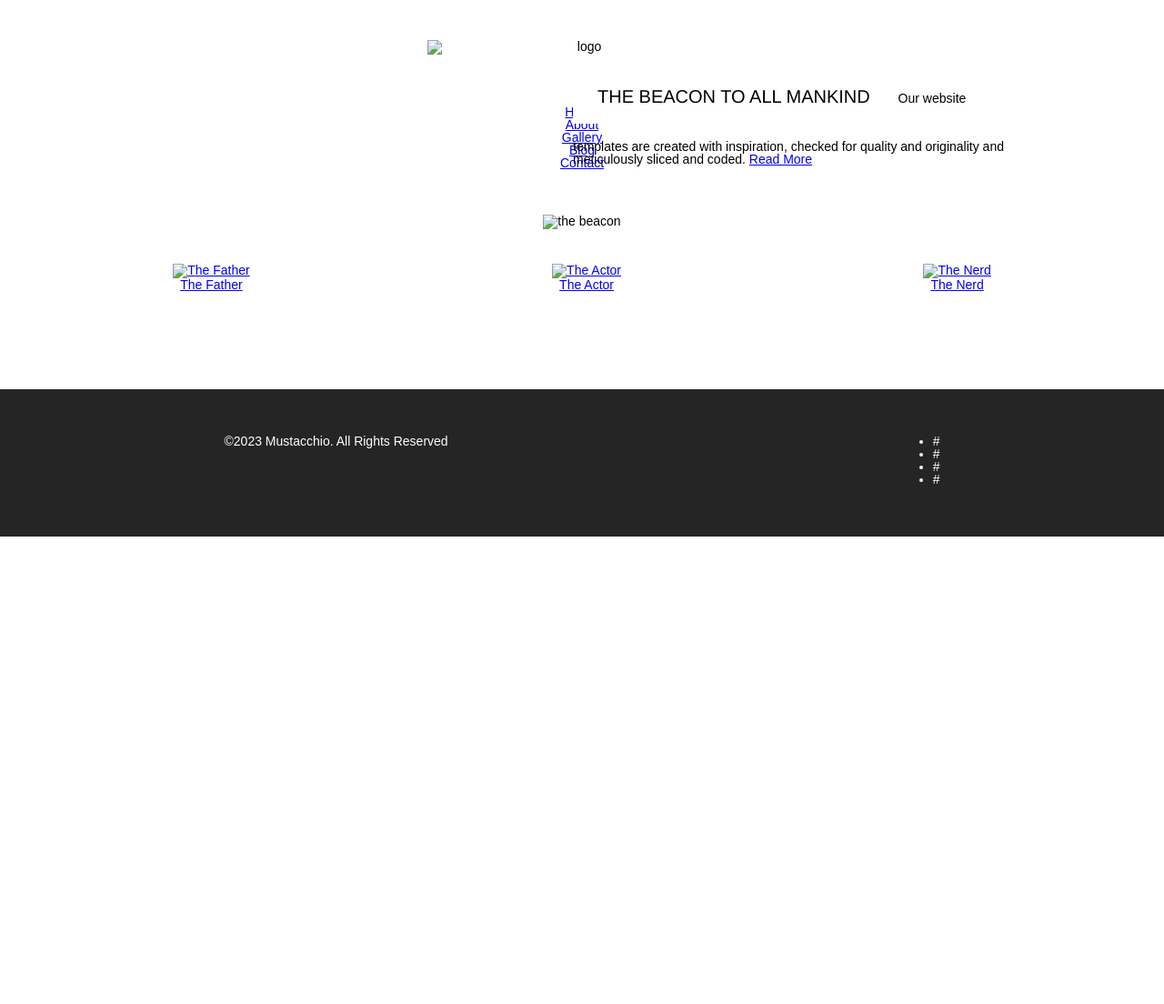
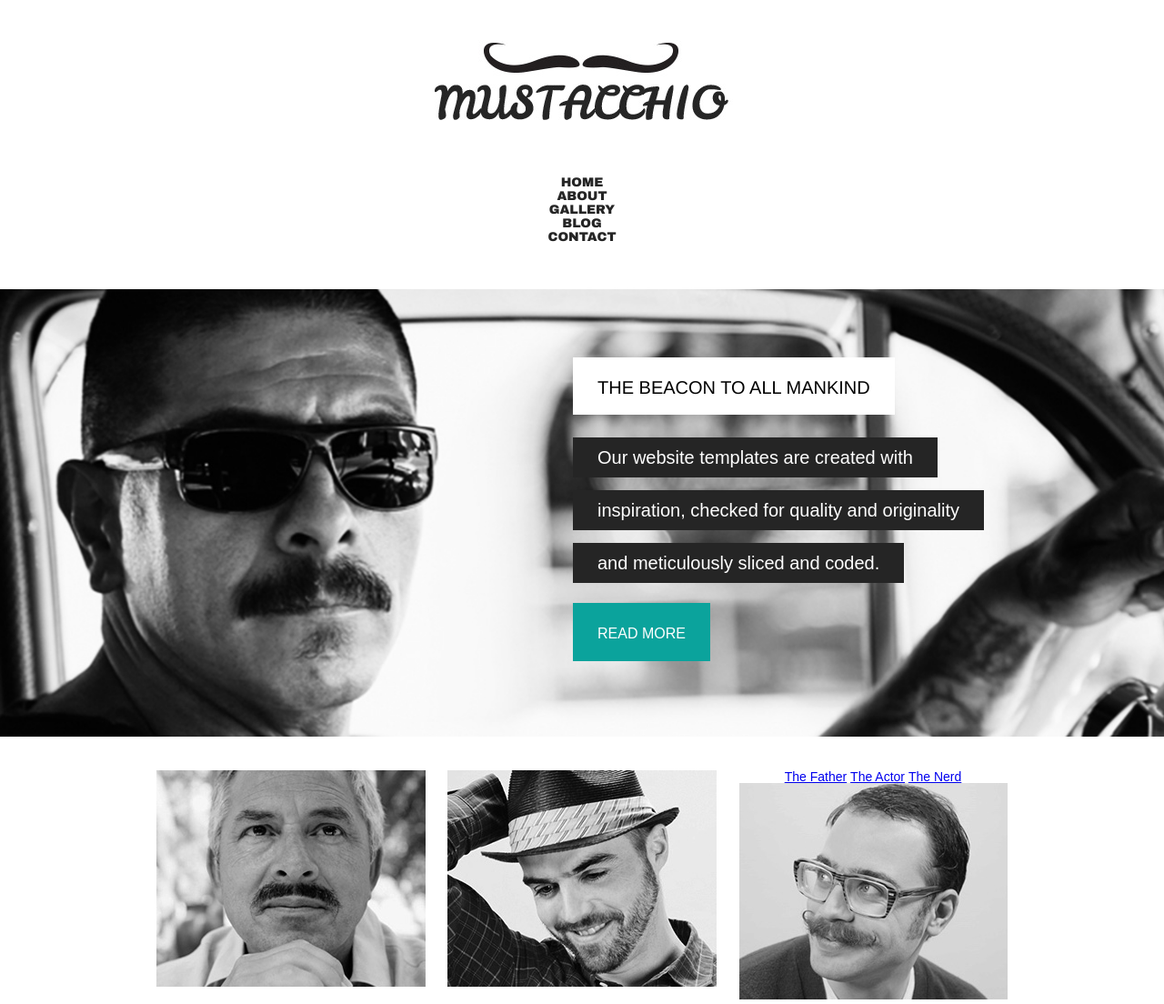
Before and after one commit to Urpiccha/ACA_web101_matt_hartman, a plain HTML site: page myPortfolio/src/Index/hair.html in a window 1280 px wide. Shown: the top 1104 px of the page at 91% size. Before the commit the page ends 800 px from the top, so only its background shows below. Drawn offline with Linux system fonts and the light colour scheme.

Commit message:
retooling

```diff
--- a/myPortfolio/src/Index/hair.html
+++ b/myPortfolio/src/Index/hair.html
@@ -5,11 +5,11 @@
 		<meta name="viewport" content="width=device-width, initial-scale=1.0" />
 		<meta http-equiv="X-UA-Compatible" content="ie=edge" />
 		<link rel="stylesheet" href="../styles/hair-style.css" />
-		<title>Document</title>
+		<title>Mustache Enthusiast</title>
 	</head>
 	<header>
 		<div id="header">
-			<img src="/stache-logo.jpg" alt="logo" class="logo" />
+			<img src="../Images/logo.jpg" alt="logo" class="logo" />
 			<span id="mobile-nav"></span>
 			<ul id="navigation">
 				<li><a href="#">Home</a></li>
@@ -28,7 +28,7 @@
 	<body>
 		<div id="body">
 			<div id="beacon">
-				<img src="/the-beacon.jpg" alt="the beacon" />
+				<img src="../Images/the-beacon.jpg" alt="the beacon" />
 				<div>
 					<h2>THE BEACON TO ALL MANKIND</h2>
 					<span>Our website templates are created with</span>
@@ -39,15 +39,15 @@
 			</div>
 			<ul class="dudes">
 				<a href="#">
-					<li><img src="/the-father.jpg" alt="The Father" /></li>
+					<li><img src="../Images/the-father.jpg" alt="The Father" /></li>
 					<span>The Father</span></a
 				>
 				<a href="#">
-					<li><img src="/the-actor.jpg" alt="The Actor" /></li>
+					<li><img src="../Images/the-actor.jpg" alt="The Actor" /></li>
 					<span>The Actor</span></a
 				>
 				<a href="#">
-					<li><img src="/the-nerd.jpg" alt="The Nerd" /></li>
+					<li><img src="../Images/the-nerd.jpg" alt="The Nerd" /></li>
 					<span>The Nerd</span></a
 				>
 			</ul>
@@ -57,11 +57,12 @@
 		<div id="footer">
 			<p>&copy;2023 Mustacchio. All Rights Reserved</p>
 			<ul>
-				<li>#</li>
-				<li>#</li>
-				<li>#</li>
-				<li>#</li>
+				<li><a href="#" id="twitter"></a>twitter</li>
+				<li><a href="#" id="facebook"></a>facebook</li>
+				<li><a href="#" id="googleplus"></a>googleplus</li>
+				<li><a href="#" id="pintrest"></a>pintrest</li>
 			</ul>
 		</div>
 	</footer>
+	<div id="margin"></div>
 </html>
--- /dev/null
+++ b/myPortfolio/src/Styles/Portfolio.css
@@ -0,0 +1,137 @@
+body {
+	background: firebrick;
+	font-family: "Germania One", cursive;
+}
+
+header {
+	font-family: "Nosifer", cursive;
+	font-weight: 4000;
+	color: hotpink;
+	background: black;
+	border: 20px hotpink double;
+	display: flex;
+	justify-content: center;
+}
+
+.nav {
+	background-color: yellow;
+	color: black;
+	list-style: none;
+	text-align: right;
+	padding: 20px 0 20px 0;
+}
+
+.nav > li {
+	display: inline-block;
+	padding: 0 25px 0 25px;
+}
+
+.nav > li > a {
+	text-decoration: none;
+	color: red;
+}
+
+.container {
+	border: 5px dodgerblue solid;
+	/* margin-top: 40px;
+	margin-bottom: 80px; */
+	margin: 40px 20px 80px 20px;
+	padding: 25px;
+}
+
+.container > article {
+	display: flex;
+	justify-content: space-around;
+	flex-flow: row wrap;
+}
+
+.container-2 > article {
+	border: 10px dodgerblue double;
+	display: grid;
+	grid-template-columns: 33% 33% 33%;
+	padding: 20px;
+	margin: 10px;
+	width: 300px;
+}
+
+.container-2 > a {
+	list-style: none;
+	padding: 30px;
+}
+
+.container-2 > h3 {
+	padding-top: 30px;
+	margin: auto;
+}
+
+.container-3 {
+	display: inline-flex;
+	flex-direction: row-reverse;
+}
+
+.container-3 > article {
+	border: 10px dodgerblue double;
+	display: grid;
+	grid-template-columns: 33% 33% 33%;
+	padding: 20px;
+	margin: 10px;
+	width: 300px;
+}
+
+.container-3 > a {
+	list-style: none;
+	padding: 30px;
+}
+
+.container-3 > h3 {
+	padding-top: 30px;
+	margin: auto;
+}
+
+section {
+	display: flex;
+	flex-direction: row;
+	justify-content: space-between;
+}
+
+#info {
+	float: right;
+}
+
+a {
+	list-style: none;
+}
+
+footer {
+	font-family: "Nosifer", cursive;
+	border: 4px double dodgerblue;
+	margin: 80px;
+	width: 160px;
+	padding: 3px;
+}
+
+@media (min-width: 414px) {
+	.iframe-container {
+		position: relative;
+		width: 100%;
+		padding-bottom: 56.25%;
+		height: 0;
+	}
+
+	.iframe-container > iframe {
+		position: absolute;
+		top: 0;
+		width: 100%;
+		height: 100%;
+	}
+
+	footer {
+		display: flex;
+		flex-flow: row wrap;
+	}
+
+	.container-3 {
+		display: flex;
+		flex-flow: row wrap;
+	}
+}
--- a/myPortfolio/src/Styles/hair-style.css
+++ b/myPortfolio/src/Styles/hair-style.css
@@ -2,26 +2,36 @@ html {
 	display: block;
 }
 
-header {
+div {
+	display: block;
+}
+
+ul {
+	display: block;
+	list-style-type: disc;
+	margin-block-start: 1em;
+	margin-block-end: 1em;
+	margin-inline-start: 0px;
+	margin-inline-end: 0px;
+	padding-inline-start: 40px;
+}
+
+body {
+	background: #fff;
+	font-family: Arial, Helvetica, sans-serif;
+	font-size: 14px;
+	font-weight: normal;
+	line-height: 1;
+	margin: 0;
+	min-width: 960px;
+	padding: 0;
+}
+
+#header {
 	margin: 0 auto;
 	padding: 44px 0 50px;
 	text-align: center;
 	width: 960px;
-}
-
-.dudes {
-	display: flex;
-	flex-direction: row;
-	justify-content: space-around;
-	list-style: none;
-	padding: 24px;
-}
-
-#header > .logo {
-	display: block;
-	margin: 0 auto;
-	padding: 0;
-	width: 340px;
 }
 
 #header ul {
@@ -36,16 +46,66 @@ header {
 	padding: 0 19px;
 }
 
+#header ul li a {
+	color: #252525;
+	font-family: "Arial Black", Gadget, sans-serif;
+	font-size: 14px;
+	font-weight: normal;
+	margin: 0;
+	padding: 0 0 3px;
+	text-decoration: none;
+	text-transform: uppercase;
+}
+
+#header ul li a:hover,
+#header ul li.selected a {
+	color: #0ba39c;
+}
+
+/* .dudes {
+	display: flex;
+	flex-direction: row;
+	justify-content: space-around;
+	list-style: none;
+	padding: 24px;
+} */
+
+#header > .logo {
+	display: block;
+	margin: 0 auto;
+	padding: 0;
+	width: 340px;
+}
+
 #body {
 	margin: 0;
 	padding: 0 0 30px;
 	text-align: center;
 }
 
+#body > div {
+	margin: 0 auto;
+	padding: 0;
+	width: 960px;
+}
+
+#beacon {
+	display: flex;
+	flex-direction: row wrap;
+}
+
 #body #beacon {
 	margin: 0 0 13px;
 	padding: 0;
 	position: relative;
+	width: 100%;
+}
+
+#body #beacon img {
+	border: 0;
+	display: block;
+	margin: 0;
+	padding: 0;
 	width: 100%;
 }
 
@@ -72,6 +132,27 @@ header {
 	text-transform: uppercase;
 }
 
+#body #beacon div span {
+	background: #252525;
+	color: #fff;
+	display: inline-block;
+	font-size: 20px;
+	margin: 7px 0;
+	padding: 12px 27px;
+}
+
+#body #beacon div a {
+	background: #0ba39c;
+	color: #fff;
+	display: inline-block;
+	font-size: 16px;
+	margin: 15px 0 0;
+	padding: 26px 27px 22px;
+	text-align: center;
+	text-decoration: none;
+	text-transform: uppercase;
+}
+
 h2 {
 	display: block;
 	font-size: 1.5em;
@@ -82,39 +163,59 @@ h2 {
 	font-weight: bold;
 }
 
-body {
-	background: #fff;
-	font-family: Arial, Helvetica, sans-serif;
-	font-size: 14px;
+#body > ul {
+	margin: 0 auto;
+	overflow: hidden;
+	padding: 24px 0 0;
+	width: 960px;
+}
+
+#body > ul li {
+	display: block;
+	float: left;
+	margin: 0 10px 20px;
+	padding: 0;
+	width: 300px;
+}
+
+#body > ul li a {
+	color: #000;
+	display: block;
+	font-family: poller_oneregular;
+	font-size: 20px;
 	font-weight: normal;
-	line-height: 1;
 	margin: 0;
-	min-width: 960px;
+	padding: 0;
+	text-align: center;
+	text-decoration: none;
+	text-transform: uppercase;
+}
+
+#body > ul li a span {
+	display: block;
+	margin: 0;
+	padding: 33px 0 0;
+}
+
+#footer {
+	background: #252525;
+	margin: 0;
+	padding: 36px 0 42px;
+}
+
+#footer div p {
+	color: #fff;
+	float: left;
+	line-height: 44px;
+	margin: 0 0 0 10px;
 	padding: 0;
 }
 
-div {
-	display: block;
-}
-
-#featured {
-	display: flex;
-	flex-direction: row wrap;
-}
-
-#footer {
-	display: flex;
-	flex-direction: row;
-	justify-content: space-around;
-	background: #252525;
-	color: white;
-	margin-top: 40px;
-	padding: 36px 0 42px;
-}
-
-#footer > li {
-	display: flex;
-	flex-direction: row;
+p {
+	color: #252525;
+	line-height: 24px;
+	margin: 0;
+	padding: 0;
 }
 
 #footer div {
@@ -133,6 +234,11 @@ div {
 	width: 256px;
 }
 
+#footer > li {
+	display: flex;
+	flex-direction: row;
+}
+
 #footer div ul li {
 	display: block;
 	float: left;
@@ -141,3 +247,8 @@ div {
 	padding: 0;
 	width: 44px;
 }
+
+#margin {
+	padding: 20px 0;
+	text-align: center;
+}
--- a/myPortfolio/src/Styles/landing.style.css
+++ b/myPortfolio/src/Styles/landing.style.css
@@ -90,7 +90,7 @@ h2 {
 	margin: 3% auto;
 }
 
-button {
+#button {
 	grid-column: 2/3;
 	margin: 3% auto;
 	width: 70%;
```
Also changed, not shown: myPortfolio/src/Index/Portfolio.html (added, +83 -0 lines), myPortfolio/src/Index/landingPage.html (+2 -13 lines), myPortfolio/src/Images/logo.jpg (added), myPortfolio/src/Images/the-actor.jpg (added), myPortfolio/src/Images/the-beacon.jpg (added), myPortfolio/src/Images/the-father.jpg (added), myPortfolio/src/Images/the-nerd.jpg (added).
